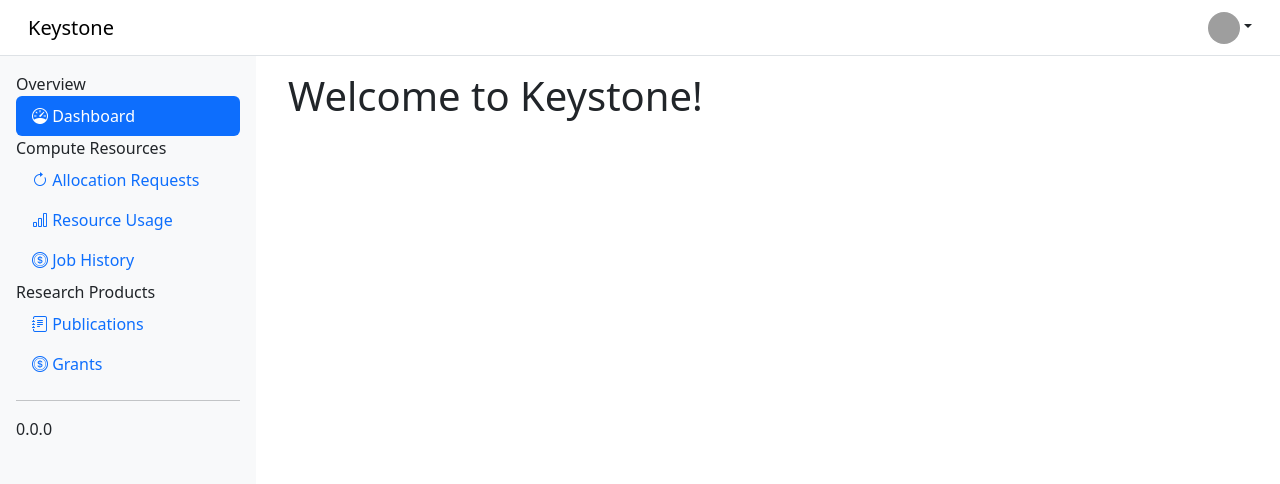
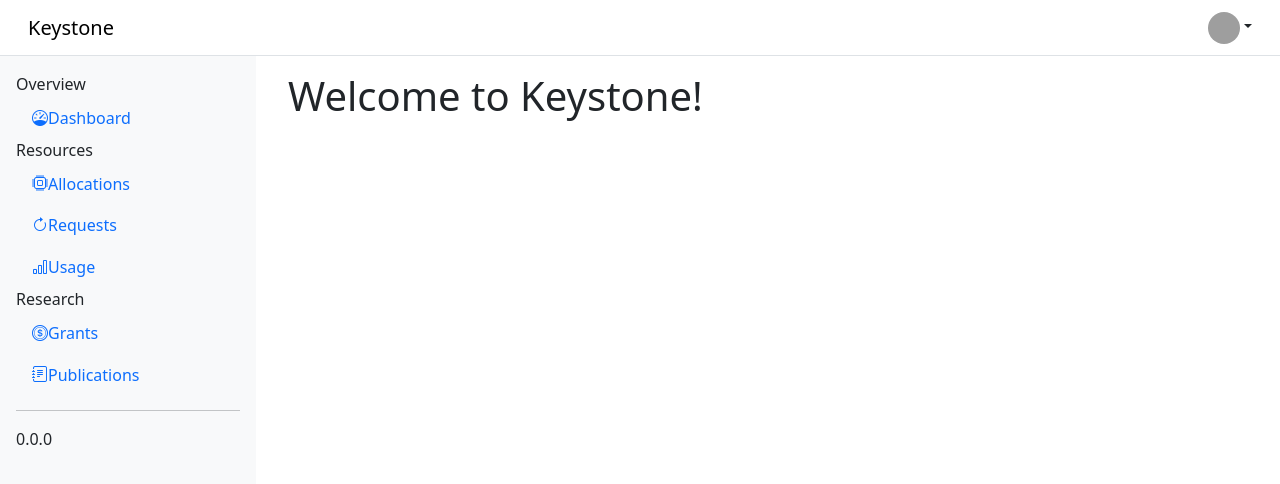
Before and after one commit to pitt-crc/keystone-web, an Angular app: page /dashboard in a window 1280 px wide. Shown: the top 484 px of the page. Built offline with nearby package versions, Linux system fonts and the light colour scheme; sample sign-in values are in the browser's storage; grey boxes are pictures that could not be loaded.

Commit message:
Dynamically render sidebar nav links

```diff
--- a/src/app/dashboard/components/dashboardLayout/dashboardLayout.component.html
+++ b/src/app/dashboard/components/dashboardLayout/dashboardLayout.component.html
@@ -5,4 +5,5 @@
 <app-sideNav></app-sideNav>
 <main>
   <h1> Welcome to Keystone!</h1>
+  <router-outlet></router-outlet>
 </main>
--- a/src/app/dashboard/components/dashboardLayout/dashboardLayout.component.ts
+++ b/src/app/dashboard/components/dashboardLayout/dashboardLayout.component.ts
@@ -1,40 +1,13 @@
 import { Component } from '@angular/core';
 import { RouterOutlet } from "@angular/router";
-
-import { environment } from '../../../../environments/environment';
-import { KeyValuePipe, NgForOf } from "@angular/common";
 import { TopNavComponent } from "../topNav/topNav.component";
 import { SideNavComponent } from "../sideNav/sideNav.component";
+
 @Component({
   selector: 'app-dashboardLayout',
   standalone: true,
-  imports: [RouterOutlet, KeyValuePipe, NgForOf, TopNavComponent, SideNavComponent],
+  imports: [RouterOutlet, TopNavComponent, SideNavComponent],
   templateUrl: 'dashboardLayout.component.html',
   styleUrl: 'dashboardLayout.component.scss'
 })
-export class DashboardLayoutComponent {
-  version = environment.version;
-  navStructure: NavStructure = {
-    Overview: {
-      Dashboard: {href: 'dashboard', icon: 'speedometer'},
-    },
-    Resources: {
-      Allocations: {href: 'resources/allocations', icon: 'cpu'},
-      Requests: {href: 'resources/requests', icon: 'arrow-clockwise'},
-      Usage: {href: 'resources/usage', icon: 'bar-chart'},
-    },
-    Research: {
-      Publications: {href: 'research/publications', icon: 'journal-text'},
-      Grants: {href: 'research/grants', icon: 'coin'},
-    }
-  };
-}
-
-interface NavStructure {
-  [key: string]: {
-    [subKey: string]: {
-      href: string;
-      icon: string;
-    }
-  };
-}
+export class DashboardLayoutComponent {}
--- a/src/app/dashboard/components/sideNav/sideNav.component.html
+++ b/src/app/dashboard/components/sideNav/sideNav.component.html
@@ -1,48 +1,24 @@
 <div class="sidebar">
   <div class="d-flex flex-column flex-shrink-0 p-3">
+
+    <!-- Sidebar navigation links -->
     <ul class="nav nav-pills flex-column mb-auto">
-      <li class="nav-header">Overview</li>
-      <li class="nav-item">
-        <a href="#" class="nav-link active" aria-current="page">
-          <i class="bi bi-speedometer"></i>
-          Dashboard
-        </a>
-      </li>
-      <li class="nav-header">Compute Resources</li>
-      <li>
-        <a href="#" class="nav-link">
-          <i class="bi bi-arrow-clockwise"></i>
-          Allocation Requests
-        </a>
-      </li>
-      <li>
-        <a href="#" class="nav-link">
-          <i class="bi bi-bar-chart"></i>
-          Resource Usage
-        </a>
-      </li>
-      <li>
-        <a href="#" class="nav-link">
-          <i class="bi bi-coin"></i>
-          Job History
-        </a>
-      </li>
-      <li class="nav-header">Research Products</li>
-      <li>
-        <a href="#" class="nav-link">
-          <i class="bi bi-journal-text"></i>
-          Publications
-        </a>
-      </li>
-      <li>
-        <a href="#" class="nav-link">
-          <i class="bi bi-coin"></i>
-          Grants
-        </a>
-      </li>
+      <ng-container *ngFor="let navSection of navStructure">
+        <li>
+          {{ navSection['title'] }}
+        </li>
+        <li *ngFor="let navItem of navSection['links'] | keyvalue">
+          <a href="{{ navItem.value['href'] }}" class="nav-link">
+            <i class="bi bi-{{ navItem.value['icon'] }} align-middle"></i>
+            <span class="align-middle">{{ navItem.key }}</span>
+          </a>
+        </li>
+      </ng-container>
     </ul>
+
+    <!-- Sidebar footer -->
     <hr>
-    <div class="sidenav-footer">
+    <div>
       {{ version }}
     </div>
   </div>
--- a/src/app/dashboard/components/sideNav/sideNav.component.scss
+++ b/src/app/dashboard/components/sideNav/sideNav.component.scss
@@ -1,7 +1,6 @@
 .sidebar {
   position: absolute;
   top: 3.5rem;
-  bottom: 0;
   width: 16rem;
   height: calc(100% - 3.5rem); /* Adjusting for the top offset */
   background-color: #f8f9fa;
--- a/src/app/dashboard/components/sideNav/sideNav.component.ts
+++ b/src/app/dashboard/components/sideNav/sideNav.component.ts
@@ -1,13 +1,50 @@
 import { Component } from '@angular/core';
 
 import { environment } from "../../../../environments/environment";
+import { KeyValuePipe, NgForOf } from "@angular/common";
 
 @Component({
   selector: 'app-sideNav',
   standalone: true,
+  imports: [KeyValuePipe, NgForOf],
   templateUrl: 'sideNav.component.html',
   styleUrl: 'sideNav.component.scss'
 })
 export class SideNavComponent {
   version: string = environment.version;
+  navStructure: NavSection[] = [
+    {
+      title: 'Overview',
+      links: {
+        Dashboard: {href: 'dashboard', icon: 'speedometer'},
+      }
+    },
+    {
+      title: 'Resources',
+      links: {
+        Allocations: {href: 'resources/allocations', icon: 'cpu'},
+        Requests: {href: 'resources/requests', icon: 'arrow-clockwise'},
+        Usage: {href: 'resources/usage', icon: 'bar-chart'},
+      }
+    },
+    {
+      title: 'Research',
+      links: {
+        Publications: {href: 'research/publications', icon: 'journal-text'},
+        Grants: {href: 'research/grants', icon: 'coin'},
+      }
+    }
+  ];
 }
+
+interface NavLink {
+  href: string;
+  icon: string;
+}
+
+interface NavSection {
+  title: string;
+  links: {
+    [key: string]: NavLink;
+  };
+}
--- a/src/app/dashboard/components/topNav/topNav.component.html
+++ b/src/app/dashboard/components/topNav/topNav.component.html
@@ -1,4 +1,4 @@
-<nav class="navbar navbar-expand-lg px-3 border-bottom fixed-top">
+<nav class="navbar navbar-expand-lg bg-white border-bottom fixed-top px-3">
   <div class="container-fluid">
 
     <!-- Navbar toggler button for mobile view -->
```
